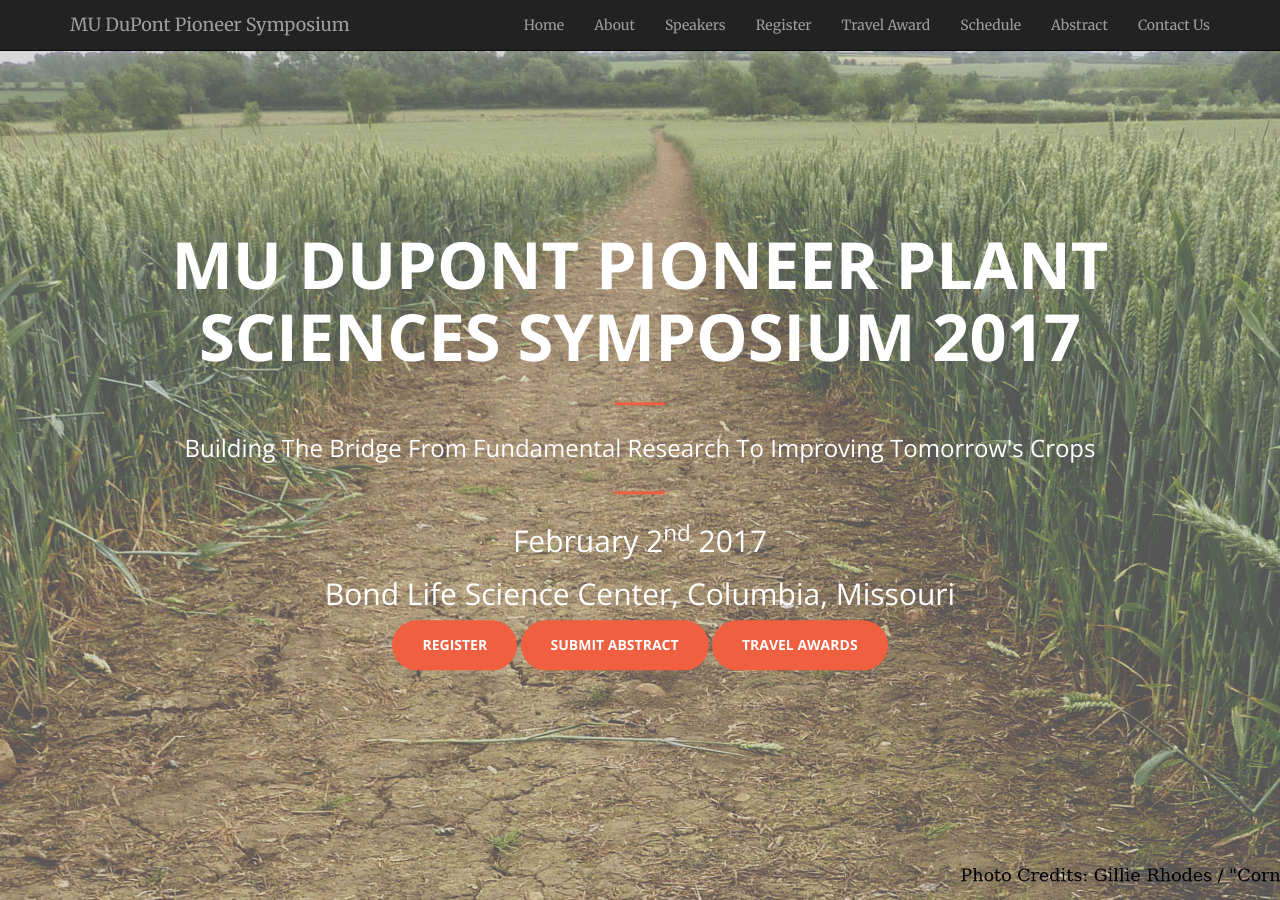
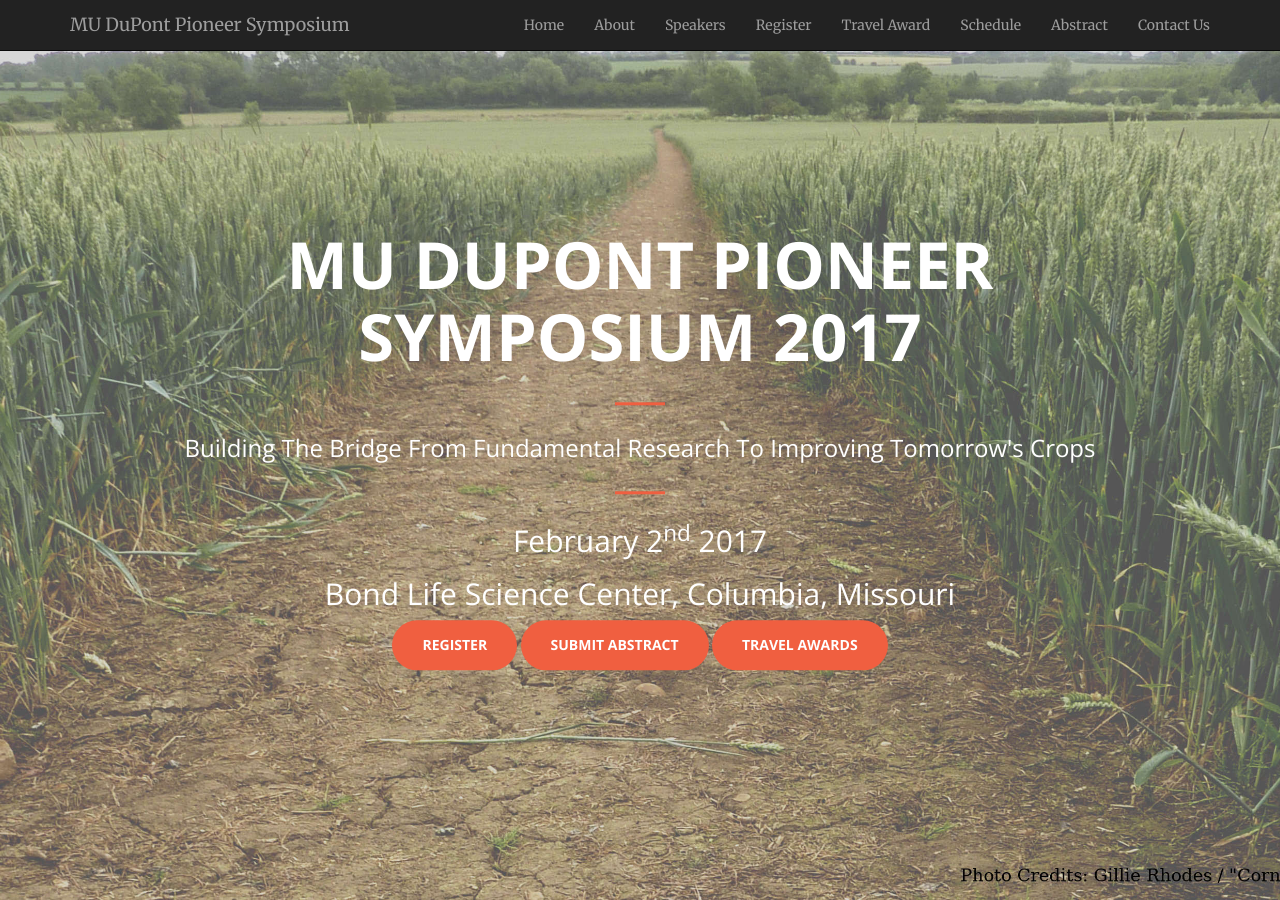
Before and after one commit to mupioneersymposium/mupioneersymposium.github.io, a Jekyll site: the page built from index.html, in a window 1280 px wide and 900 px high. Built offline with Jekyll 4.4.1, drawn with Linux system fonts in a browser that asks for light colours.

Commit message:
Update header.html

```diff
--- a/_includes/header.html
+++ b/_includes/header.html
@@ -1,7 +1,7 @@
 <header>
     <div class="header-content">
         <div class="header-content-inner">
-            <h1>MU DuPont Pioneer Plant Sciences Symposium 2017</h1>
+            <h1>MU DuPont Pioneer Symposium 2017</h1>
             <hr>
             <h3>Building The Bridge From Fundamental Research To Improving Tomorrow's Crops</h3>
             <hr>
```
